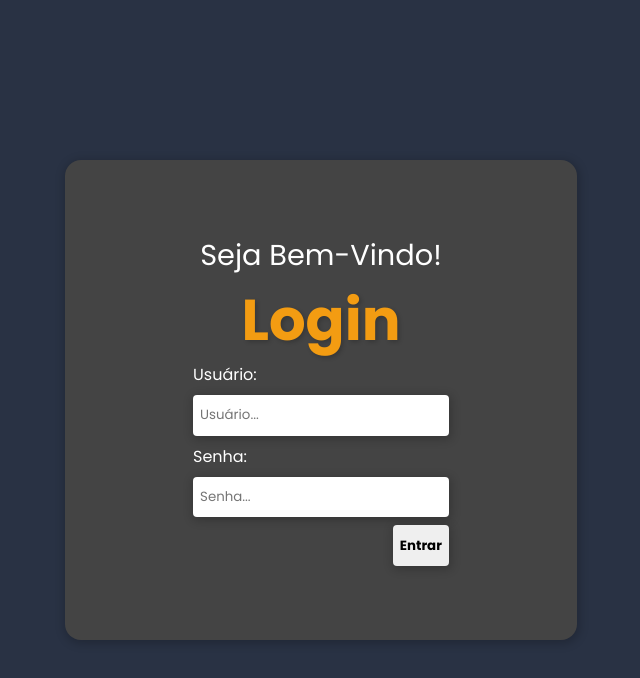
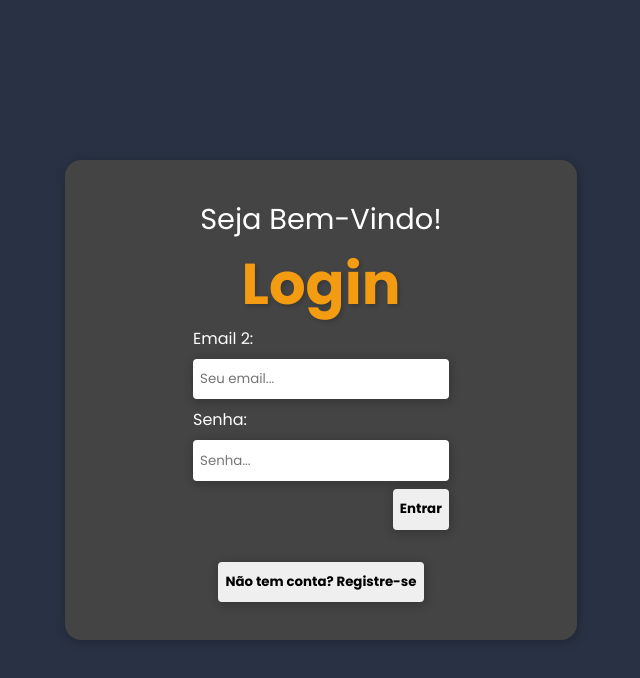
Before and after one commit to Joao1799/Crud-livros-autores, a React (Vite) app: page / in a window 1280 px wide. Shown: the top 678 px of the page, without its empty margins (319-959 px from the left). Built offline with nearby package versions, Linux system fonts and the light colour scheme.

Commit message:
ATT API e ADD tela de registro e login

```diff
--- a/src/components/Login/Login.tsx
+++ b/src/components/Login/Login.tsx
@@ -1,29 +1,47 @@
 import { useState } from "react";
-import { postLogin } from "../../services/Login"
-import * as S from "./Login.Styled"
-
+import { postLogin } from "../../services/Login";
+import * as S from "./Login.Styled";
 
 interface LoginProps {
   onLogin: () => void;
 }
 
 export const Login = ({ onLogin }: LoginProps) => {
-    const [username, setUsername] = useState('');
+  const [isRegistering, setIsRegistering] = useState(false);
   const [senha, setSenha] = useState('');
+  const [nome, setNome] = useState('');
+  const [email, setEmail] = useState('');
   const [error, setError] = useState<string | null>(null);
 
-    const handleSubmit = async (e: React.FormEvent) => {
+  const handleLogin = async (e: React.FormEvent) => {
     e.preventDefault();
     try {
-            const response = await postLogin(username, Number(senha));
-            if (response && response.name) {
+      const response = await postLogin({ email, senha });
+      if (response && response.user.email) {
         onLogin();
       } else {
-                setError('Usuário ou senha inválidos.');
+        setError("Usuário ou senha inválidos.");
       }
     } catch (err) {
       console.error(err);
-            setError('Erro ao tentar fazer login.');
+      setError("Erro ao tentar fazer login.");
+    }
+  };
+
+  const handleRegister = async (e: React.FormEvent) => {
+    e.preventDefault();
+
+    try {
+      const loginResp = await postLogin({ email, senha });
+      if (loginResp && loginResp.user && loginResp.user.name && loginResp.user.email) {
+        onLogin();
+      } else {
+        setError("Erro ao fazer login. Tente novamente.");
+      }
+
+    } catch (err: any) {
+      console.error("Erro no processo de registro/login:", err);
+      setError(err.message || "Erro ao tentar registrar.");
     }
   };
 
@@ -31,17 +49,39 @@ export const Login = ({ onLogin }: LoginProps) => {
     <S.Container>
       <S.boxLogin>
         <S.Header>
-                <p>Seja Bem-Vindo!</p>
-                <S.H1>Login</S.H1>
+          <p>{isRegistering ? "Crie sua conta!" : "Seja Bem-Vindo!"}</p>
+          <S.H1>{isRegistering ? "Registro" : "Login"}</S.H1>
         </S.Header>
 
-            <S.Form onSubmit={handleSubmit}>
-                <S.Label>Usuário:</S.Label>
+        <S.Form onSubmit={isRegistering ? handleRegister : handleLogin}>
+          {isRegistering && (
+            <>
+              <S.Label>Nome:</S.Label>
               <S.Input
-                    placeholder="Usuário..."
-                    value={username}
-                    onChange={(e) => setUsername(e.target.value)}
+                placeholder="Seu nome..."
+                value={nome}
+                onChange={(e) => setNome(e.target.value)}
               />
+              <S.Label>Email:</S.Label>
+              <S.Input
+                placeholder="Seu email..."
+                value={email}
+                onChange={(e) => setEmail(e.target.value)}
+              />
+            </>
+          )}
+
+          {!isRegistering && (
+            <>
+              <S.Label>Email 2:</S.Label>
+              <S.Input
+                placeholder="Seu email..."
+                value={email}
+                onChange={(e) => setEmail(e.target.value)}
+              />
+            </>
+          )}
+
           <S.Label>Senha:</S.Label>
           <S.Input
             placeholder="Senha..."
@@ -49,12 +89,22 @@ export const Login = ({ onLogin }: LoginProps) => {
             value={senha}
             onChange={(e) => setSenha(e.target.value)}
           />
+
           <S.Footer>
-                    <S.Buttom type="submit">Entrar</S.Buttom>
+            <S.Buttom type="submit">
+              {isRegistering ? "Registrar" : "Entrar"}
+            </S.Buttom>
           </S.Footer>
         </S.Form>
-            {error && <p style={{ color: 'red' }}>{error}</p>}
+
+        <S.Buttom onClick={() => setIsRegistering(!isRegistering)}>
+          {isRegistering
+            ? "Já tem conta? Faça login"
+            : "Não tem conta? Registre-se"}
+        </S.Buttom>
+
+        {error && <p style={{ color: "red" }}>{error}</p>}
       </S.boxLogin>
     </S.Container>
   );
-}
+};
--- a/src/components/Modal/BookModal.tsx
+++ b/src/components/Modal/BookModal.tsx
@@ -44,7 +44,7 @@ export const BookModal = ({ isOpen, closeModal, modalType, refreshBooks  }: Book
 
   const Submit = async (data: any) => {
     try {
-      const newBook = await createBook(data.name, Number(data.authorId), Number(data.pages));
+      const newBook = await createBook(data.name, data.authorId, Number(data.pages));
       alert(`Livro "${newBook.name}" criado com sucesso!`);
       closeModal();
       refreshBooks();
--- a/src/services/Login.ts
+++ b/src/services/Login.ts
@@ -1,18 +1,56 @@
-const API_URL = "https://crud-livros-autores.onrender.com";
+const API_URL = "http://localhost:3001";
 
-export interface Login {
-    name: number;
-    senha: string;
+type LoginResponse = {
+  message: string;
+  user: {
+    id: string;
+    name: string;
+    email: string;
+  };
+};
+
+export interface LoginData {
+  email: string;
+  senha: string;
 }
 
-export const postLogin = async (name: string, senha: number): Promise<Login> => {
-  const response = await fetch(`${API_URL}/login/usersFunc`, {
+
+export interface RegisterData {
+  name: string;
+  email: string;
+  senha: string;
+}
+
+export const postLogin = async (data: LoginData): Promise<LoginResponse> => {
+  const response = await fetch(`${API_URL}/user/login`, {
     method: "POST",
     headers: { "Content-Type": "application/json" },
-    body: JSON.stringify({
-      name,
-      senha,
-    }),
+    body: JSON.stringify(data),
   });
+
+  if (!response.ok) {
+    const error = await response.json();
+    throw new Error(error.error || "Erro ao fazer login.");
+  }
   return response.json();
 };
+
+export const postRegister = async (data: RegisterData): Promise<RegisterData> => {
+  const response = await fetch(`${API_URL}/user/register`, {
+    method: "POST",
+    headers: { "Content-Type": "application/json" },
+    body: JSON.stringify(data),
+  });
+
+  const contentType = response.headers.get("content-type");
+
+  if (!contentType?.includes("application/json")) {
+    const text = await response.text();
+  }
+  const json = await response.json();
+  if (!response.ok) {
+    throw new Error(`Erro ao registrar: ${JSON.stringify(json)}`);
+  }
+
+  return json;
+};
--- a/src/services/ServiceAuthor.ts
+++ b/src/services/ServiceAuthor.ts
@@ -1,4 +1,4 @@
-const API_URL = "https://crud-livros-autores.onrender.com";
+const API_URL = "http://localhost:3001";
 
 export interface Author {
   id: number;
--- a/src/services/ServiceBook.ts
+++ b/src/services/ServiceBook.ts
@@ -1,4 +1,4 @@
-const API_URL = "https://crud-livros-autores.onrender.com";
+const API_URL = "http://localhost:3001";
 
 export interface Book {
   id: number;
@@ -23,7 +23,7 @@ export const getBookById = async (id: number | string ): Promise<Book> => {
   return response.json();
 };
 
-export const createBook = async (name: string, author_id: number, pages?: number): Promise<Book> => {
+export const createBook = async (name: string, author_id: string , pages?: number): Promise<Book> => {
   const response = await fetch(`${API_URL}/books`, {
     method: "POST",
     headers: { "Content-Type": "application/json" },
```
Lines whose indentation alone changed are shown as unchanged.
